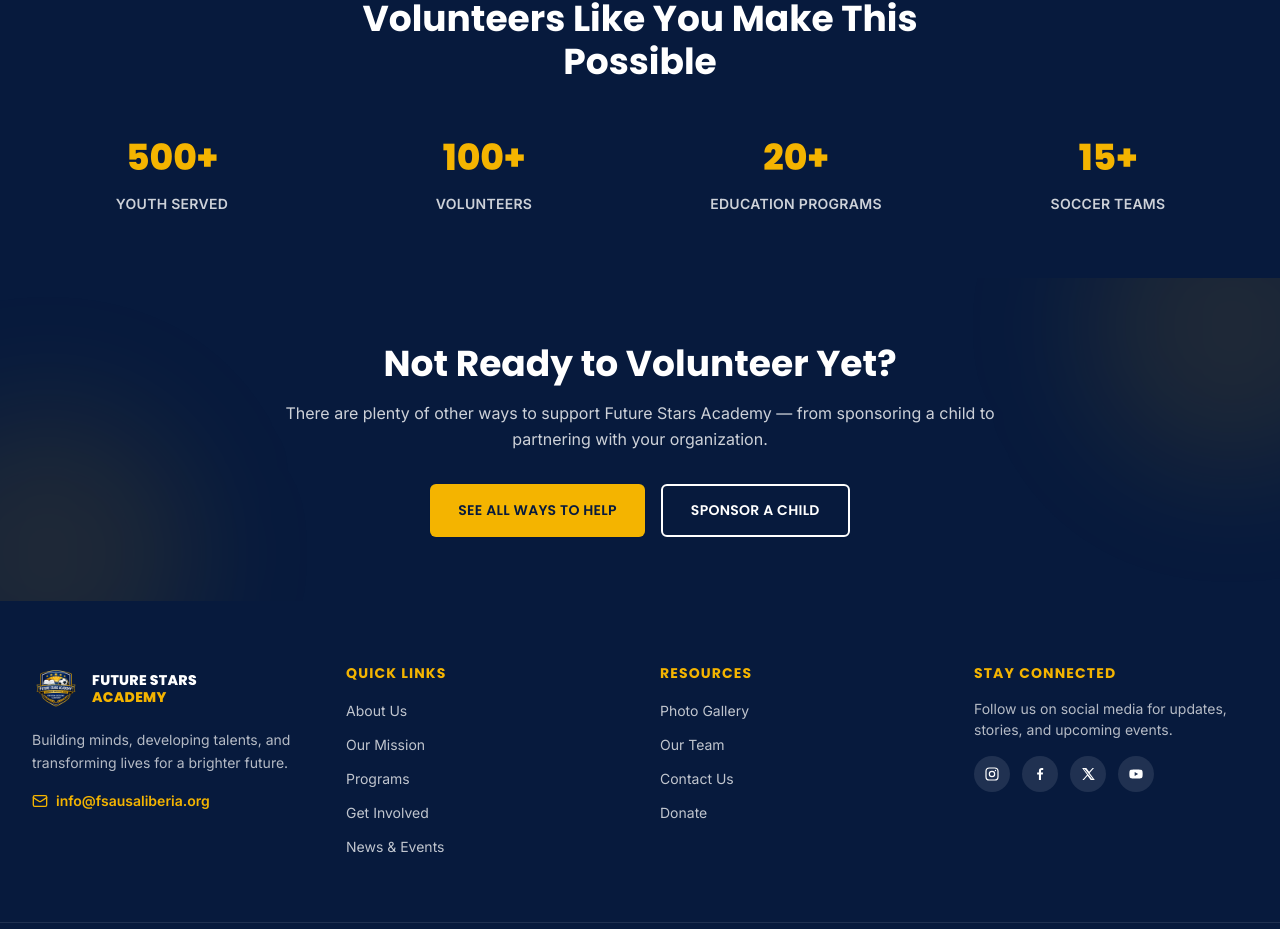
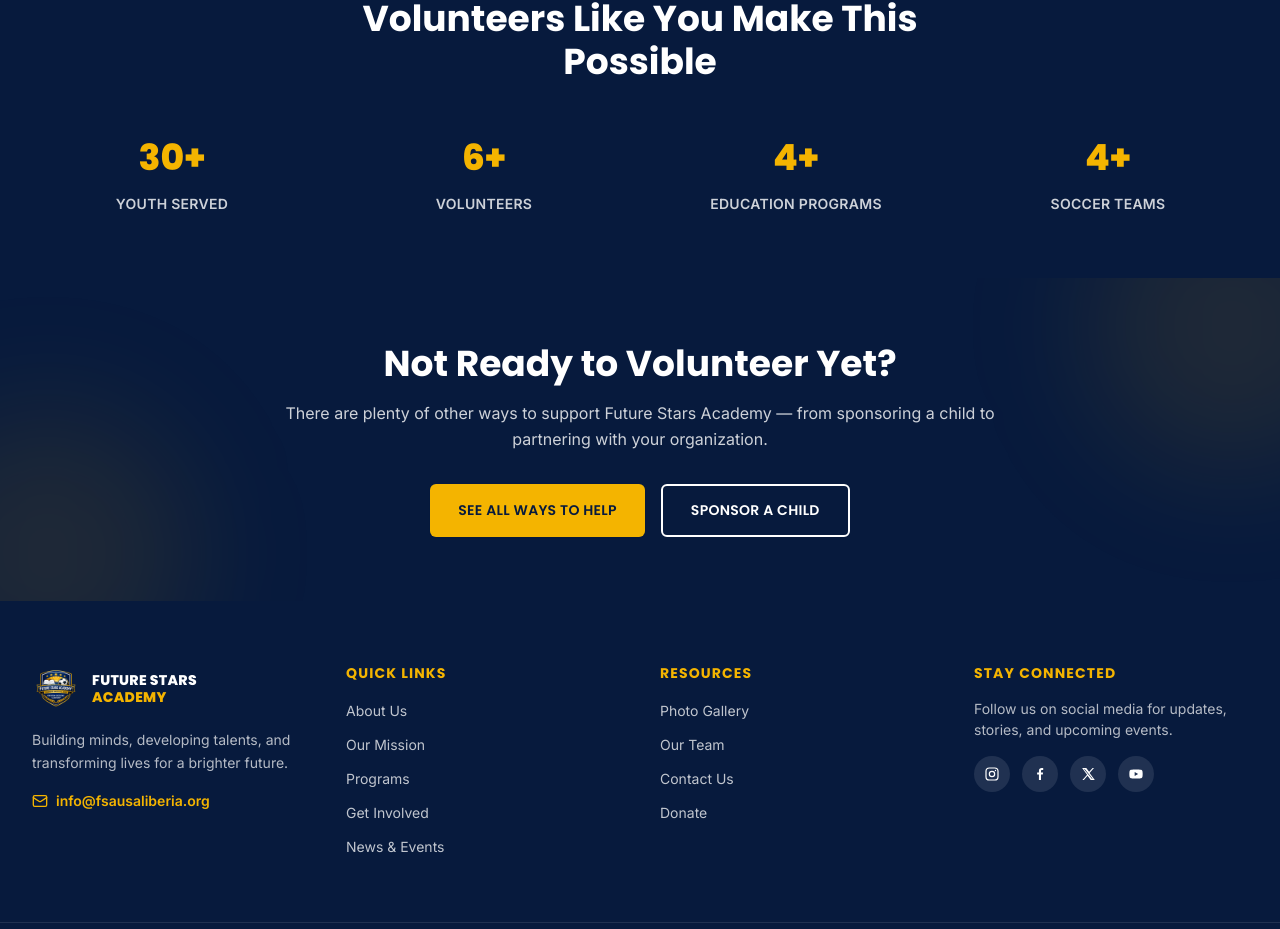
Before and after one commit to diriho/future_star_academy, a React (Vite) app in the folder future_star/: page /get-involved/volunteer in a window 1280 px wide. Shown: the part 1358-2287 px from the top of the page. Built offline with nearby package versions, Linux system fonts and the light colour scheme.

Commit message:
feat: update impact statistics across About, Volunteer, and Home pages

```diff
--- a/future_star/src/pages/About.tsx
+++ b/future_star/src/pages/About.tsx
@@ -80,10 +80,10 @@ const About = () => {
             />
             <StatsSection
               stats={[
-                { value: 500, suffix: '+', label: 'Youth Impacted' },
-                { value: 20, suffix: '+', label: 'Education Programs' },
-                { value: 15, suffix: '+', label: 'Soccer Teams' },
-                { value: 100, suffix: '+', label: 'Volunteers & Partners' },
+                { value: 30, suffix: '+', label: 'Youth Impacted' },
+                { value: 4, suffix: '+', label: 'Education Programs' },
+                { value: 4, suffix: '+', label: 'Soccer Teams' },
+                { value: 6, suffix: '+', label: 'Volunteers & Partners' },
               ]}
             />
           </div>
--- a/future_star/src/pages/GetInvolved/Volunteer.tsx
+++ b/future_star/src/pages/GetInvolved/Volunteer.tsx
@@ -60,10 +60,10 @@ export default function Volunteer() {
           <SectionTitle eyebrow="Our Impact" title="Volunteers Like You Make This Possible" light align="center" className="mb-12" />
           <StatsSection
             stats={[
-              { value: 500, suffix: '+', label: 'Youth Served' },
-              { value: 100, suffix: '+', label: 'Volunteers' },
-              { value: 20, suffix: '+', label: 'Education Programs' },
-              { value: 15, suffix: '+', label: 'Soccer Teams' },
+              { value: 30, suffix: '+', label: 'Youth Served' },
+              { value: 6, suffix: '+', label: 'Volunteers' },
+              { value: 4, suffix: '+', label: 'Education Programs' },
+              { value: 4, suffix: '+', label: 'Soccer Teams' },
             ]}
           />
         </div>
--- a/future_star/src/pages/Home.tsx
+++ b/future_star/src/pages/Home.tsx
@@ -247,10 +247,10 @@ export default function Home() {
 
           <StatsSection
             stats={[
-              { value: 500, suffix: '+', label: 'Youth Impacted' },
-              { value: 20, suffix: '+', label: 'Education Programs' },
-              { value: 15, suffix: '+', label: 'Soccer Teams' },
-              { value: 100, suffix: '+', label: 'Volunteers & Partners' },
+              { value: 30, suffix: '+', label: 'Youth Impacted' },
+              { value: 4, suffix: '+', label: 'Education Programs' },
+              { value: 4, suffix: '+', label: 'Soccer Teams' },
+              { value: 6, suffix: '+', label: 'Volunteers & Partners' },
             ]}
           />
         </div>
```
